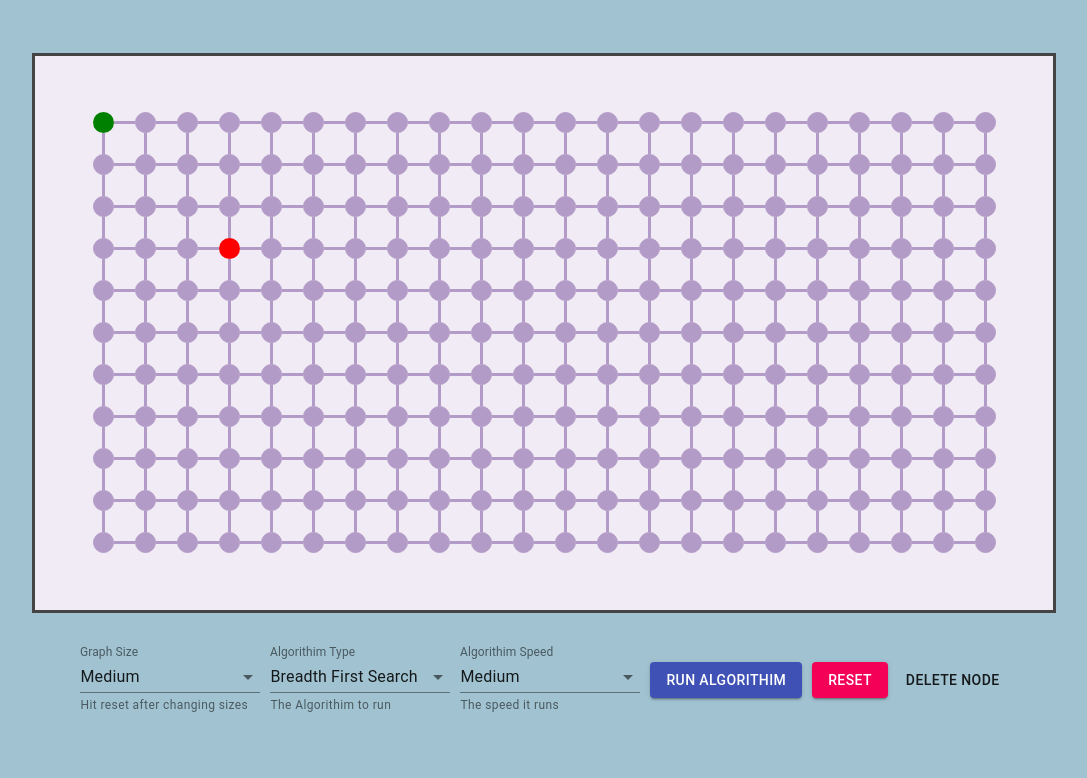
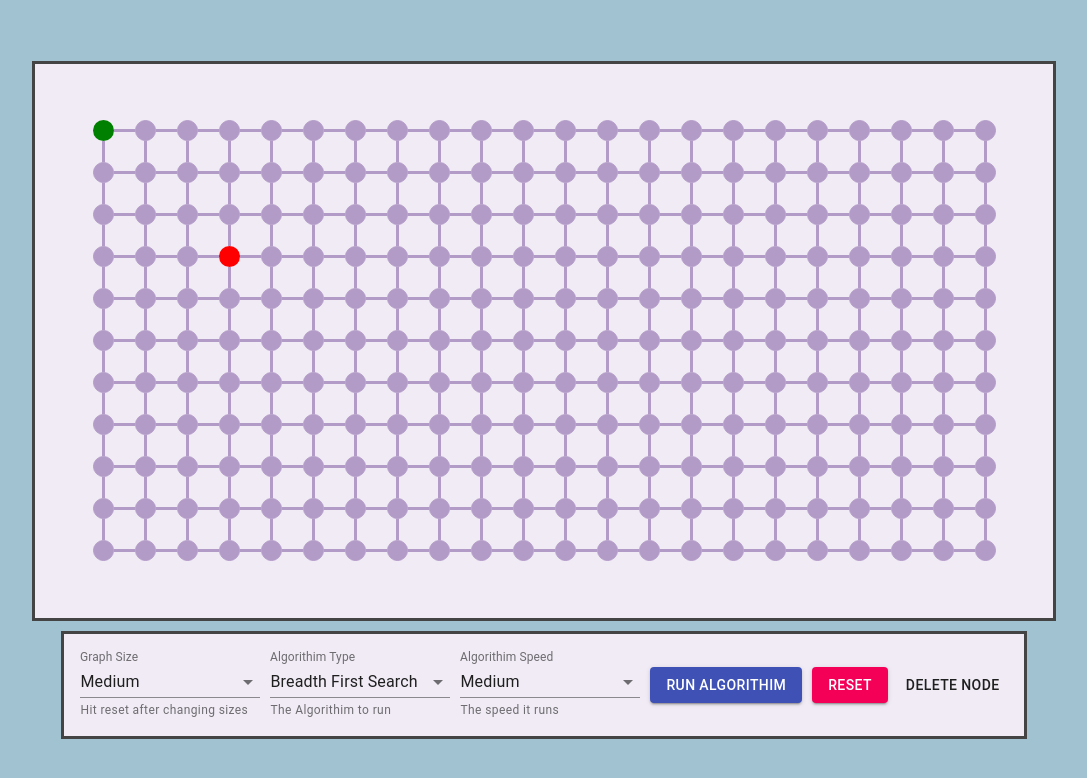
Before and after one commit to Sparrkyy/algorithim_visualizer, a React (Create React App) app: page / in a window 1280 px wide. Shown: the top 778 px of the page, without its empty margins (96-1183 px from the left). Built offline with nearby package versions, Linux system fonts and the light colour scheme.

Commit message:
some styling changes

```diff
--- a/src/components/Dashboard.tsx
+++ b/src/components/Dashboard.tsx
@@ -19,7 +19,7 @@ const Dashboard: FC = () => {
 	);
 
 	useEffect(() => {
-		const graphWidthPixels = 1000;
+		const graphWidthPixels = 900;
 		nodeDiameter.current = graphWidthPixels / graphWidth;
 	}, [graphWidth]);
 
--- a/src/components/OptionsBar.tsx
+++ b/src/components/OptionsBar.tsx
@@ -87,12 +87,7 @@ const OptionsBar: FC<OptionsBarContent> = ({
 					onChange={(e) => {
 						setGraphSize(e.target.value as number);
 						setGraphHeight(e.target.value as number);
-						setGraphWidth(
-							(e.target.value as number) * 2 + 1
-							// ((e.target.value as number) * 1.7777) % 2 === 0
-							// 	? (e.target.value as number) * 1.7777
-							// 	: (e.target.value as number) * 1.7777 + 1
-						);
+						setGraphWidth((e.target.value as number) * 2 + 1);
 					}}
 				>
 					<MenuItem value={3}>Very Small</MenuItem>
@@ -167,7 +162,6 @@ const OptionsBar: FC<OptionsBarContent> = ({
 			<Button
 				disabled={isAlgoRunning}
 				onClick={() => {
-					//making a list to delete
 					const DeleteList: NodeCords[] = [];
 					Graph.forEach((row, ix) => {
 						row.forEach((node, iy) => {
@@ -180,7 +174,6 @@ const OptionsBar: FC<OptionsBarContent> = ({
 					});
 
 					DeleteList.forEach((cord) => makeEmptySpace(Graph, SetGraph, cord[0], cord[1], GRAPH_WIDTH, GRAPH_HEIGHT));
-					//makeEmptySpace(Graph, SetGraph, 20, 24, GRAPH_HEIGHT, GRAPH_WIDTH);
 				}}
 			>
 				Delete Node
--- a/src/css/OptionsBar.css
+++ b/src/css/OptionsBar.css
@@ -1,10 +1,12 @@
-@import url('https://fonts.googleapis.com/css2?family=Inter:wght@100;200;300;400;500;600;700;800;900&display=swap');
-
-
+@import url("https://fonts.googleapis.com/css2?family=Inter:wght@100;200;300;400;500;600;700;800;900&display=swap");
 
 .tool-bar {
-  display: flex;
-  align-items: center;
-  padding: 2rem;
-  gap: 10px;
+	display: flex;
+	align-items: center;
+	padding: 1rem;
+	gap: 10px;
+	border: #444444 solid 3px;
+	--white: #f0ebf4;
+	background-color: var(--white);
+	margin-top: 10px;
 }
```
